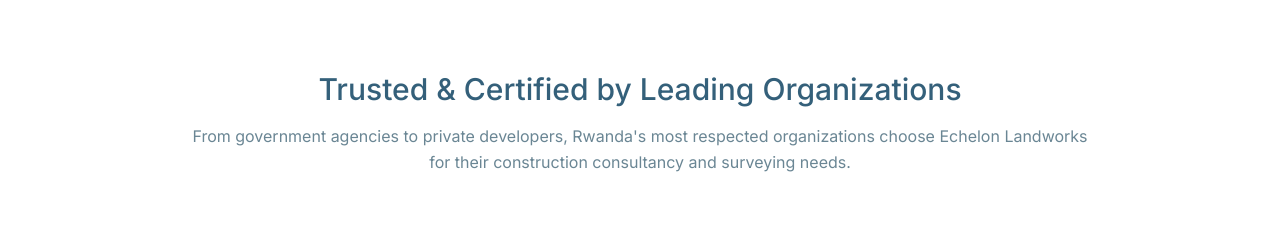
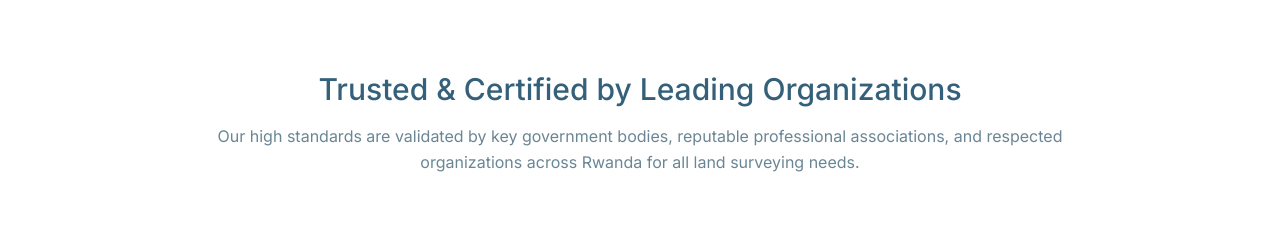
Before and after one commit to DavidMANZI-093/apex, a Next.js app: page / in a window 1280 px wide. Shown: the part 5140-5365 px from the top of the page. Built offline with nearby package versions, Linux system fonts and the light colour scheme.

Commit message:
Auto-commit at 7/21/2025, 5:04:10 PM for inactivity period...

```diff
--- a/src/components/clients.tsx
+++ b/src/components/clients.tsx
@@ -18,9 +18,9 @@ const Clients = () => {
 						Trusted & Certified by Leading Organizations
 					</h2>
 					<p className="!text-base text-slate-gray leading-relaxed">
-						{"From government agencies to private developers, Rwanda's most " +
-							"respected organizations choose Echelon Landworks for their " +
-							"construction consultancy and surveying needs."}
+						{"Our high standards are validated by key government bodies, reputable " +
+							"professional associations, and respected organizations across " +
+							"Rwanda for all land surveying needs."}
 					</p>
 				</div>
 
```
